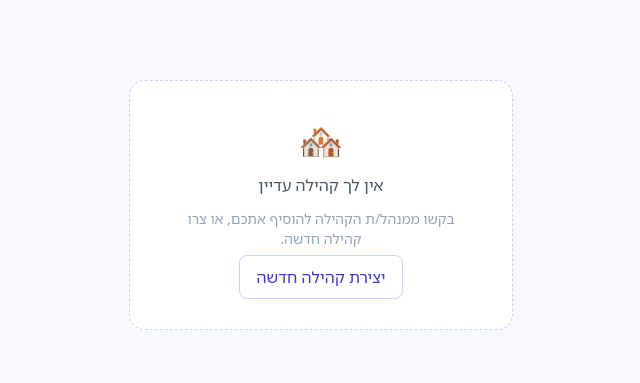
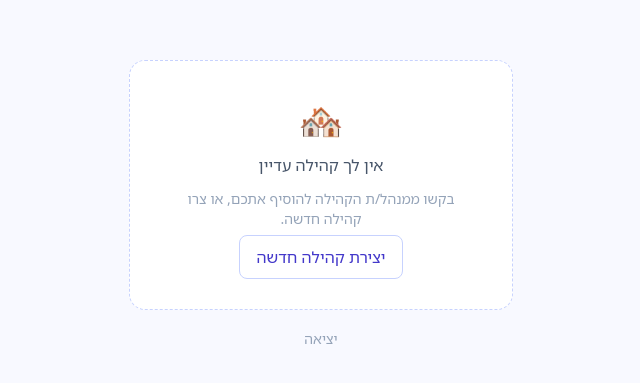
Before and after one commit to splintor/PairMaker, a Next.js app: page /no-community in a window 1280 px wide. Shown: the part 195-578 px from the top of the page, without its empty margins (424-1064 px from the left). Built offline with nearby package versions, Linux system fonts and the light colour scheme; no server answers.

Commit message:
feat(no-community): allow logout from the no-community page
Co-Authored-By: Claude Opus 4.8 (1M context) <noreply@anthropic.com>

```diff
--- a/src/app/no-community/page.tsx
+++ b/src/app/no-community/page.tsx
@@ -1,7 +1,13 @@
 import { EmptyState } from "@/components/EmptyState";
 import { LinkButton } from "@/components/ui";
+import { signOut } from "@/lib/auth";
 
 export default function NoCommunity() {
+  async function doSignOut() {
+    "use server";
+    await signOut({ redirectTo: "/signin" });
+  }
+
   return (
     <main className="min-h-screen flex items-center justify-center p-6">
       <div className="w-full max-w-sm">
@@ -11,6 +17,9 @@ export default function NoCommunity() {
           hint="בקשו ממנהל/ת הקהילה להוסיף אתכם, או צרו קהילה חדשה."
           action={<LinkButton href="/communities/new">יצירת קהילה חדשה</LinkButton>}
         />
+        <form action={doSignOut} className="mt-4 text-center">
+          <button className="text-sm text-slate-400 hover:text-slate-600">יציאה</button>
+        </form>
       </div>
     </main>
   );
```
